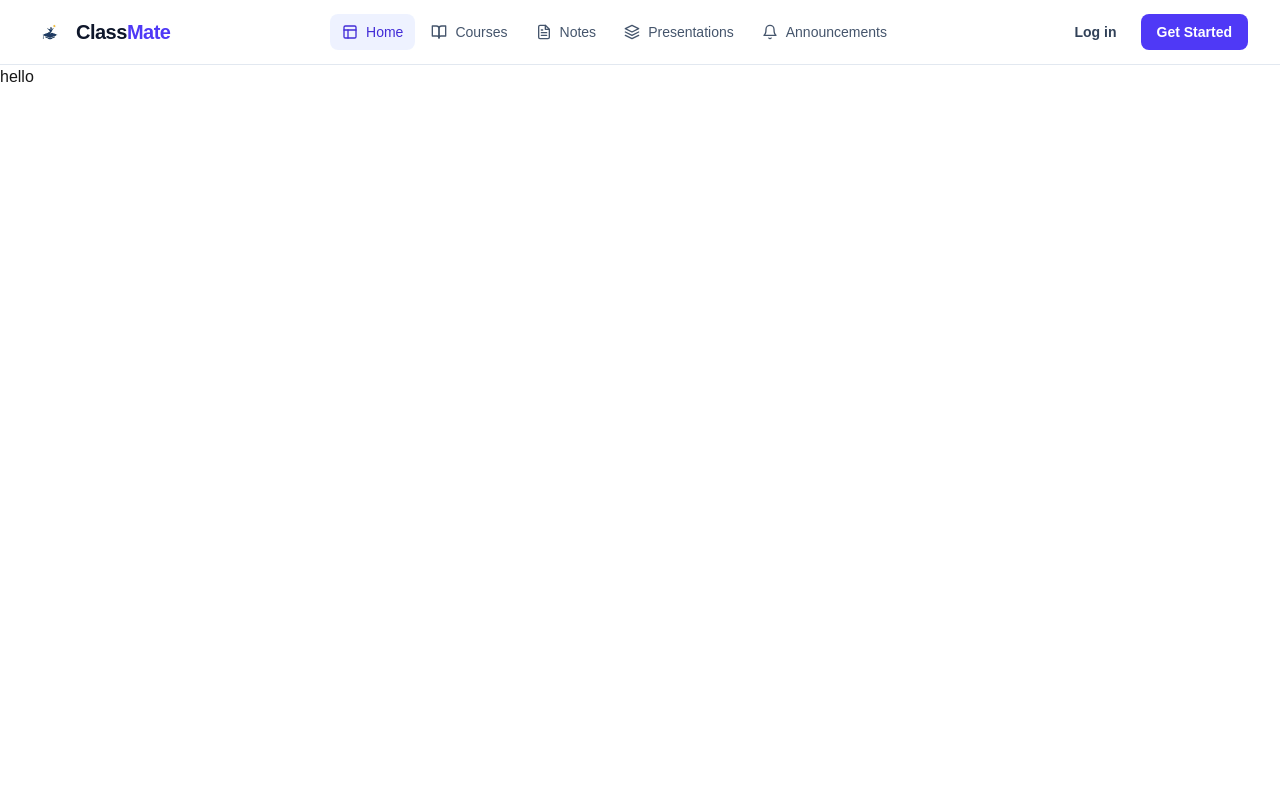
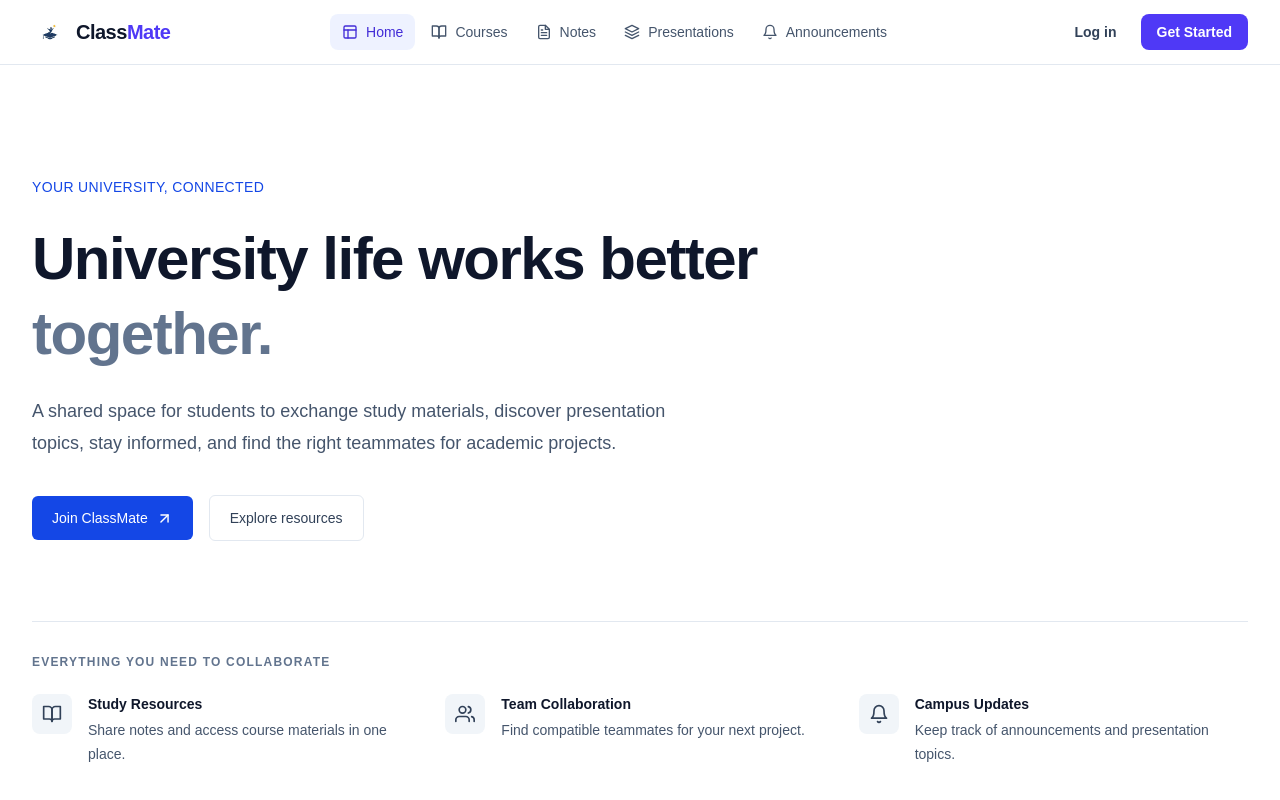
Before and after one commit to saheen-shuvo/ClassMate, a Next.js app in the folder classmate-client/: page / in a window 1280 px wide. Shown: the top 800 px of the page. Built offline with nearby package versions, Linux system fonts and the light colour scheme.

Commit message:
Added Banner

```diff
--- a/classmate-client/src/app/page.js
+++ b/classmate-client/src/app/page.js
@@ -1,8 +1,10 @@
+import Banner from "@/components/Banner";
+
 export default async function HomePage() {
 
   return (
     <main className="min-h-screen bg-white/95">
-      hello
+      <Banner />
      </main>
   );
 }
--- /dev/null
+++ b/classmate-client/src/components/Banner.jsx
@@ -0,0 +1,97 @@
+import Link from "next/link";
+import { FiArrowUpRight, FiUsers, FiBookOpen, FiBell } from "react-icons/fi";
+
+export default function Banner() {
+  return (
+    <section className="bg-white">
+      <div className="mx-auto max-w-7xl px-6 py-20 sm:py-28 lg:px-8">
+        <div className="max-w-3xl">
+          <p className="mb-6 text-sm font-medium tracking-wide text-blue-700">
+            YOUR UNIVERSITY, CONNECTED
+          </p>
+
+          <h1 className="max-w-3xl text-4xl font-semibold leading-tight tracking-tight text-slate-900 sm:text-5xl lg:text-6xl">
+            University life works better{" "}
+            <span className="text-slate-500">together.</span>
+          </h1>
+
+          <p className="mt-6 max-w-2xl text-base leading-7 text-slate-600 sm:text-lg sm:leading-8">
+            A shared space for students to exchange study materials, discover
+            presentation topics, stay informed, and find the right teammates
+            for academic projects.
+          </p>
+
+          <div className="mt-9 flex flex-wrap items-center gap-4">
+            <Link
+              href="/register"
+              className="inline-flex items-center gap-2 rounded-md bg-blue-700 px-5 py-3 text-sm font-medium text-white transition hover:bg-blue-800"
+            >
+              Join ClassMate
+              <FiArrowUpRight size={17} />
+            </Link>
+
+            <Link
+              href="/courses"
+              className="inline-flex items-center gap-2 rounded-md border border-slate-200 px-5 py-3 text-sm font-medium text-slate-700 transition hover:border-slate-300 hover:bg-slate-50"
+            >
+              Explore resources
+            </Link>
+          </div>
+        </div>
+
+        <div className="mt-16 border-t border-slate-200 pt-8 sm:mt-20">
+          <p className="mb-6 text-xs font-semibold uppercase tracking-widest text-slate-500">
+            Everything you need to collaborate
+          </p>
+
+          <div className="grid gap-8 sm:grid-cols-3 sm:gap-6">
+            <div className="flex items-start gap-4">
+              <div className="flex h-10 w-10 shrink-0 items-center justify-center rounded-lg bg-slate-100 text-slate-700">
+                <FiBookOpen size={20} />
+              </div>
+
+              <div>
+                <h2 className="text-sm font-semibold text-slate-900">
+                  Study Resources
+                </h2>
+                <p className="mt-1 text-sm leading-6 text-slate-600">
+                  Share notes and access course materials in one place.
+                </p>
+              </div>
+            </div>
+
+            <div className="flex items-start gap-4">
+              <div className="flex h-10 w-10 shrink-0 items-center justify-center rounded-lg bg-slate-100 text-slate-700">
+                <FiUsers size={20} />
+              </div>
+
+              <div>
+                <h2 className="text-sm font-semibold text-slate-900">
+                  Team Collaboration
+                </h2>
+                <p className="mt-1 text-sm leading-6 text-slate-600">
+                  Find compatible teammates for your next project.
+                </p>
+              </div>
+            </div>
+
+            <div className="flex items-start gap-4">
+              <div className="flex h-10 w-10 shrink-0 items-center justify-center rounded-lg bg-slate-100 text-slate-700">
+                <FiBell size={20} />
+              </div>
+
+              <div>
+                <h2 className="text-sm font-semibold text-slate-900">
+                  Campus Updates
+                </h2>
+                <p className="mt-1 text-sm leading-6 text-slate-600">
+                  Keep track of announcements and presentation topics.
+                </p>
+              </div>
+            </div>
+          </div>
+        </div>
+      </div>
+    </section>
+  );
+}
```
